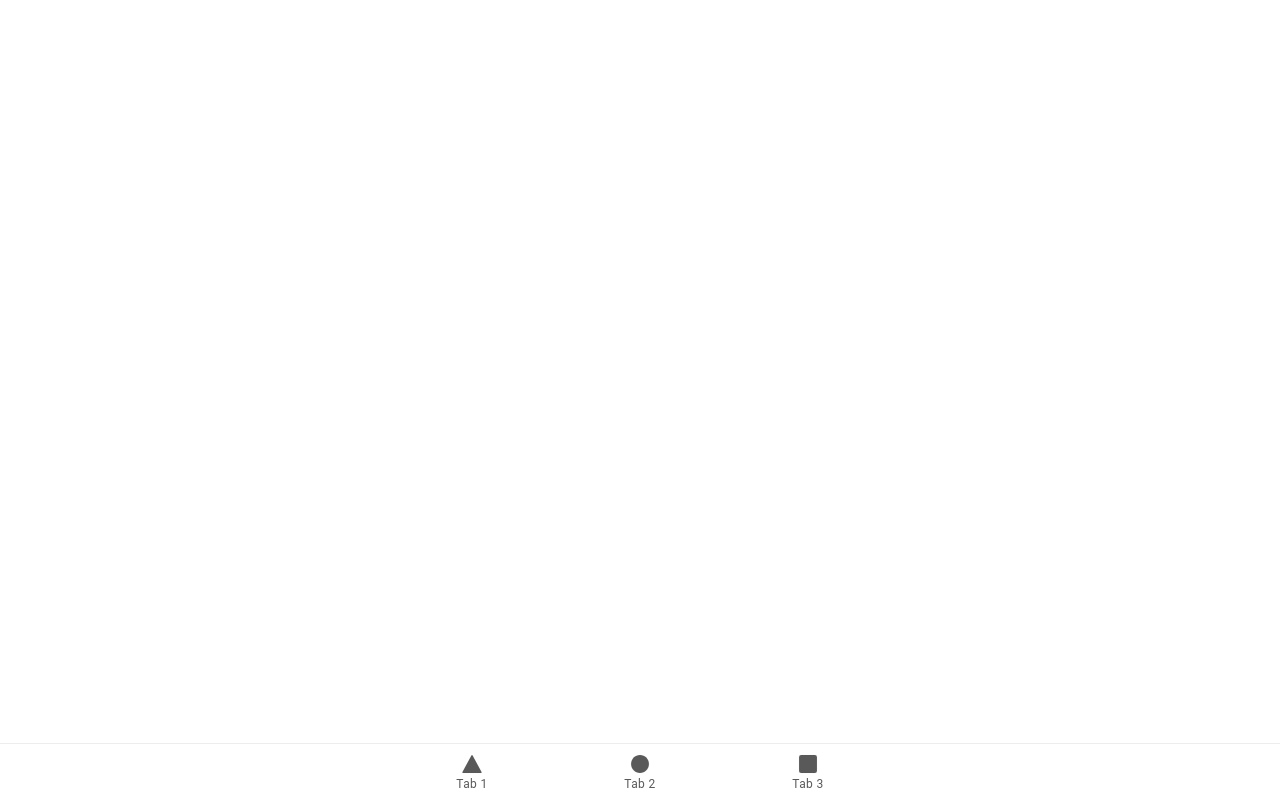
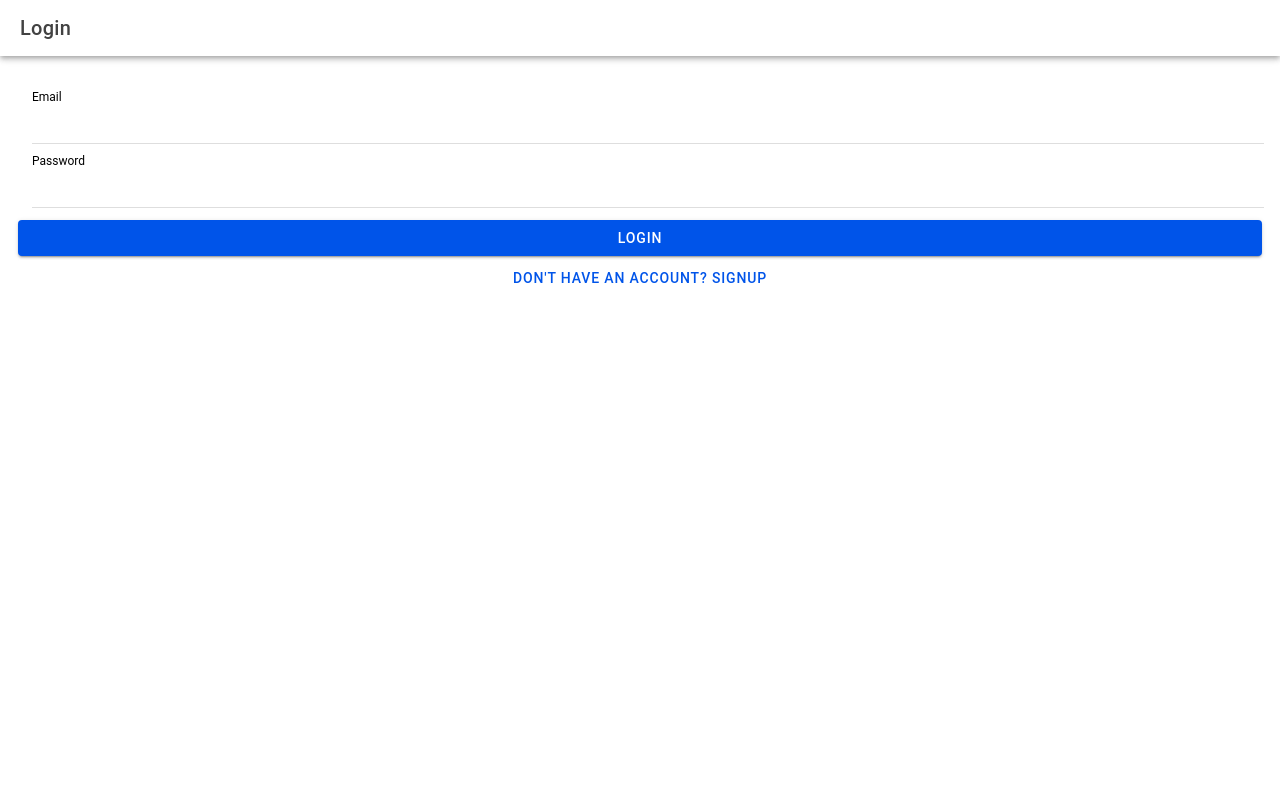
Before and after one commit to uarkHackathon2025/hackathonApp, a React (Vite) app: page /auth in a window 1280 px wide. Built offline with nearby package versions, Linux system fonts and the light colour scheme.

Commit message:
authPage Opens when opening app, then opens tab2

```diff
--- a/src/App.tsx
+++ b/src/App.tsx
@@ -14,6 +14,7 @@ import { ellipse, square, triangle } from 'ionicons/icons';
 import Tab1 from './pages/Tab1';
 import Tab2 from './pages/Tab2';
 import Tab3 from './pages/Tab3';
+import AuthPage from './pages/AuthPage';
 
 /* Core CSS required for Ionic components to work properly */
 import '@ionic/react/css/core.css';
@@ -31,17 +32,6 @@ import '@ionic/react/css/text-transformation.css';
 import '@ionic/react/css/flex-utils.css';
 import '@ionic/react/css/display.css';
 
-/**
- * Ionic Dark Mode
- * -----------------------------------------------------
- * For more info, please see:
- * https://ionicframework.com/docs/theming/dark-mode
- */
-
-/* import '@ionic/react/css/palettes/dark.always.css'; */
-/* import '@ionic/react/css/palettes/dark.class.css'; */
-import '@ionic/react/css/palettes/dark.system.css';
-
 /* Theme variables */
 import './theme/variables.css';
 
@@ -50,36 +40,48 @@ setupIonicReact();
 const App: React.FC = () => (
   <IonApp>
     <IonReactRouter>
+      <IonRouterOutlet>
+        {/* Route for AuthPage */}
+        <Route exact path="/auth">
+          <AuthPage />
+        </Route>
+
+        {/* Default route redirects to AuthPage */}
+        <Route exact path="/">
+          <Redirect to="/auth" />
+        </Route>
+
+        {/* Tabs wrapped inside their own route */}
+        <Route path="/tabs">
           <IonTabs>
             <IonRouterOutlet>
-          <Route exact path="/tab1">
+              <Route exact path="/tabs/tab1">
                 <Tab1 />
               </Route>
-          <Route exact path="/tab2">
+              <Route exact path="/tabs/tab2">
                 <Tab2 />
               </Route>
-          <Route path="/tab3">
+              <Route path="/tabs/tab3">
                 <Tab3 />
-          </Route>
-          <Route exact path="/">
-            <Redirect to="/tab1" />
               </Route>
             </IonRouterOutlet>
             <IonTabBar slot="bottom">
-          <IonTabButton tab="tab1" href="/tab1">
+              <IonTabButton tab="tab1" href="/tabs/tab1">
                 <IonIcon aria-hidden="true" icon={triangle} />
                 <IonLabel>Tab 1</IonLabel>
               </IonTabButton>
-          <IonTabButton tab="tab2" href="/tab2">
+              <IonTabButton tab="tab2" href="/tabs/tab2">
                 <IonIcon aria-hidden="true" icon={ellipse} />
                 <IonLabel>Tab 2</IonLabel>
               </IonTabButton>
-          <IonTabButton tab="tab3" href="/tab3">
+              <IonTabButton tab="tab3" href="/tabs/tab3">
                 <IonIcon aria-hidden="true" icon={square} />
                 <IonLabel>Tab 3</IonLabel>
               </IonTabButton>
             </IonTabBar>
           </IonTabs>
+        </Route>
+      </IonRouterOutlet>
     </IonReactRouter>
   </IonApp>
 );
--- a/src/pages/AuthPage.tsx
+++ b/src/pages/AuthPage.tsx
@@ -38,14 +38,14 @@ const AuthPage: React.FC = () => {
           setShowAlert(true);
         } else {
           //Navigate to homepage. Signup success!
-          history.push('/tabs/tab1');
+          history.push('/tabs/tab2');
         }
 
       } else {
         // Simulate login logic (replace with your actual login logic)
         console.log('Logging in:', email, password);
         if(email === "test@test.com" && password === "password"){ // email exists in database SANTOSH
-          history.push('/tabs/tab1'); //login
+          history.push('/tabs/tab2'); //login
         } else {
           setAlertMessage("Invalid Credentials");
           setShowAlert(true);
```
Lines whose indentation alone changed are shown as unchanged.
